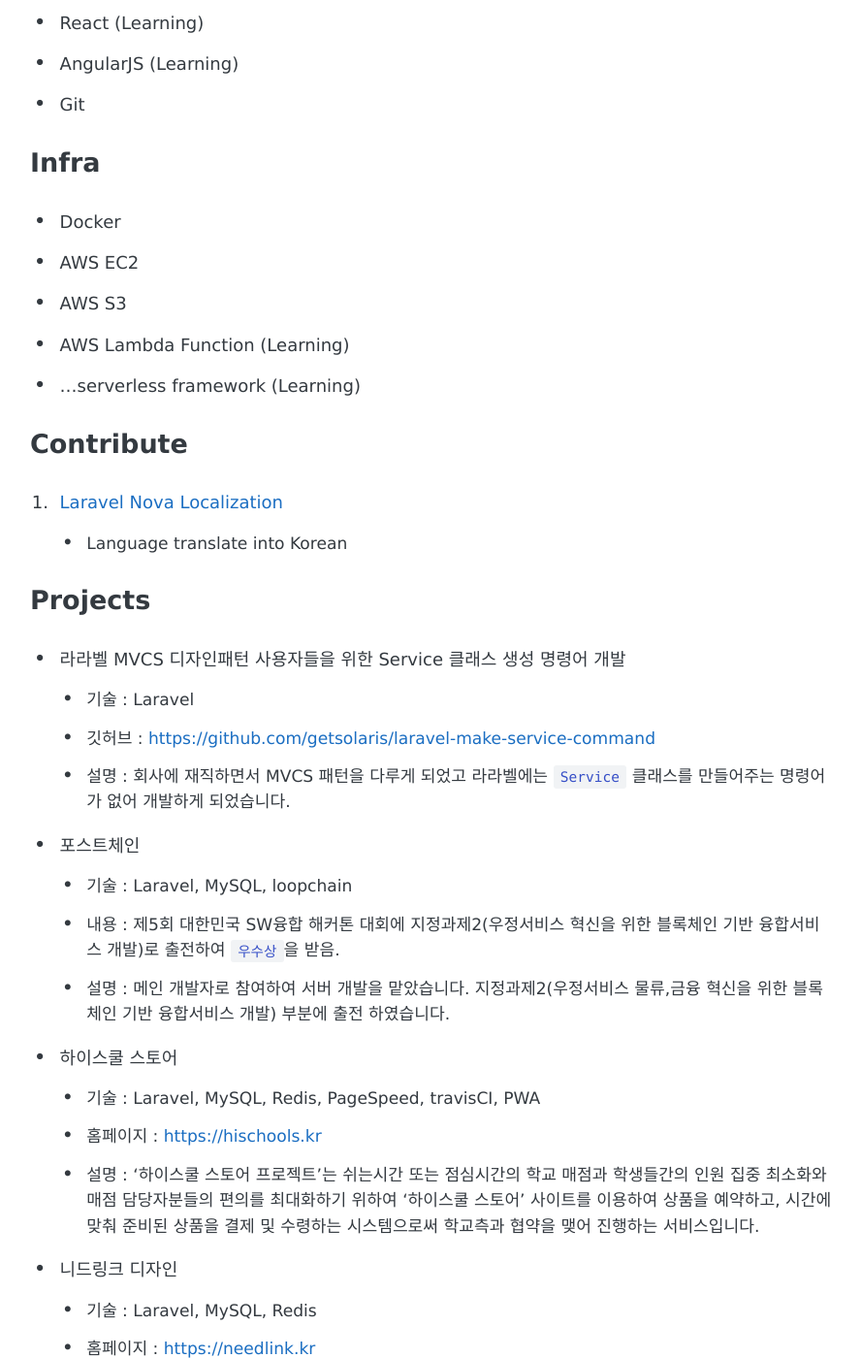
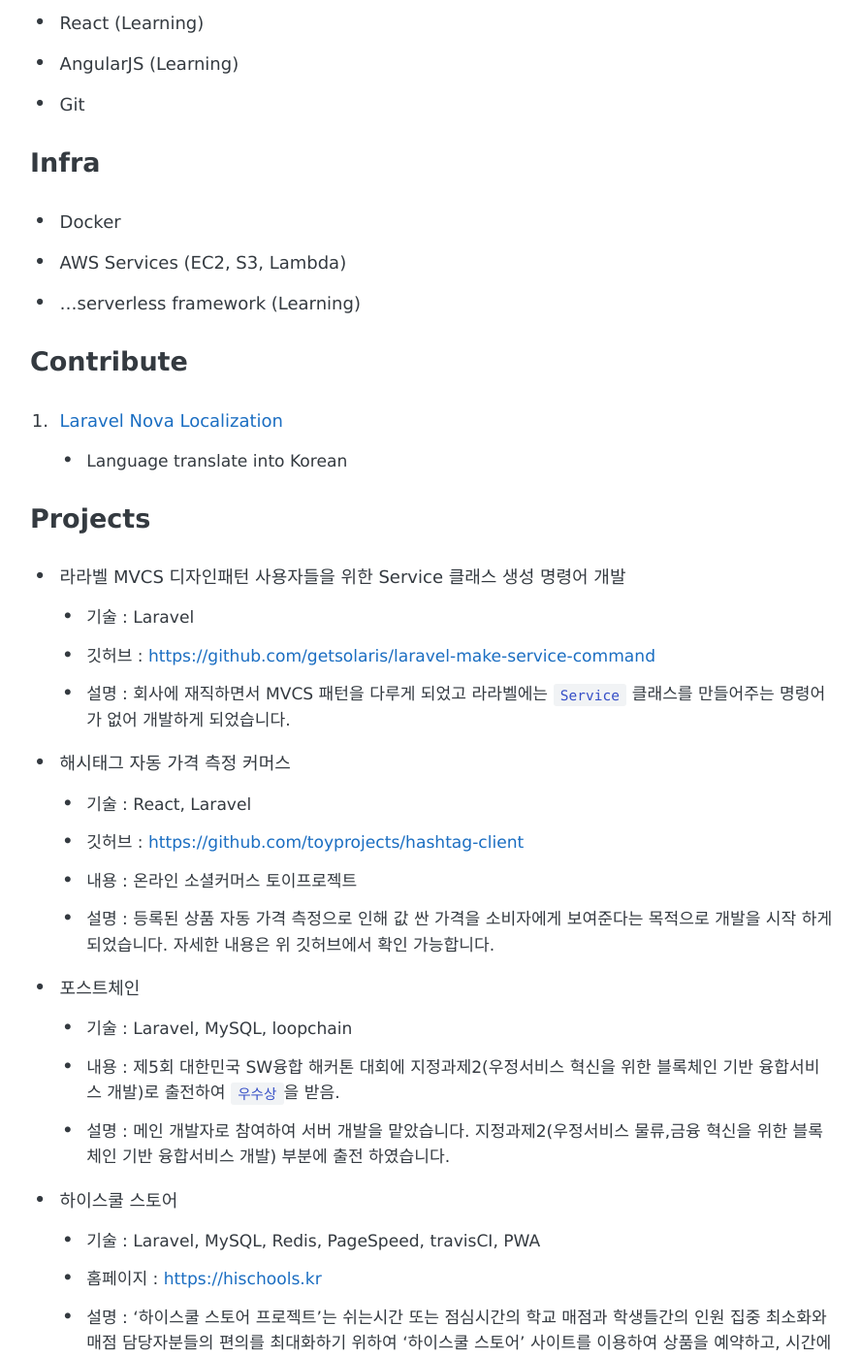
Before and after one commit to mingeunkim/mingeunkim.github.io, a Jekyll site: the page built from about.md, in a window 1280 px wide and 1400 px high, scrolled down 944 px. Shown: the whole window at 97% size, without its empty margins (195-1083 px from the left). Built offline with Jekyll 4.4.1, drawn with Linux system fonts in a browser that asks for light colours; some web fonts are replaced.

Commit message:
Added project (hashtag)

```diff
--- a/about.md
+++ b/about.md
@@ -28,9 +28,7 @@
 
 ### Infra
 - Docker
-- AWS EC2
-- AWS S3
-- AWS Lambda Function (Learning)
+- AWS Services (EC2, S3, Lambda)
 - ...serverless framework (Learning)
 
 ### Contribute
@@ -44,6 +42,12 @@
     - 기술 : Laravel
     - 깃허브 : [https://github.com/getsolaris/laravel-make-service-command](https://github.com/getsolaris/laravel-make-service-command)
     - 설명 : 회사에 재직하면서 MVCS 패턴을 다루게 되었고 라라벨에는 `Service` 클래스를 만들어주는 명령어가 없어 개발하게 되었습니다.
+
+- 해시태그 자동 가격 측정 커머스
+    - 기술 : React, Laravel
+    - 깃허브 : [https://github.com/toyprojects/hashtag-client](https://github.com/toyprojects/hashtag-client)
+    - 내용 : 온라인 소셜커머스 토이프로젝트
+    - 설명 : 등록된 상품 자동 가격 측정으로 인해 값 싼 가격을 소비자에게 보여준다는 목적으로 개발을 시작 하게되었습니다. 자세한 내용은 위 깃허브에서 확인 가능합니다.
 
 - 포스트체인
     - 기술 : Laravel, MySQL, loopchain
```
